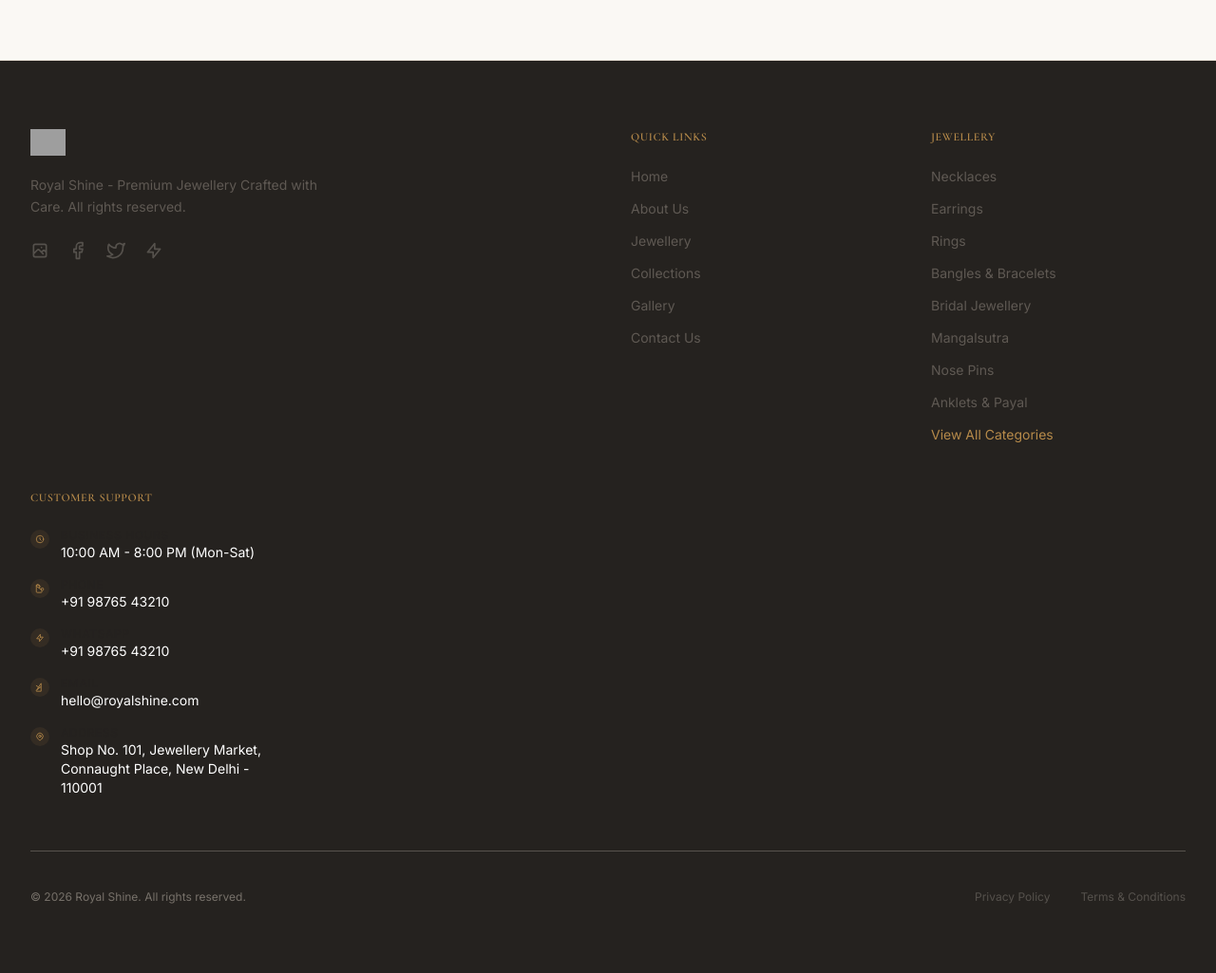
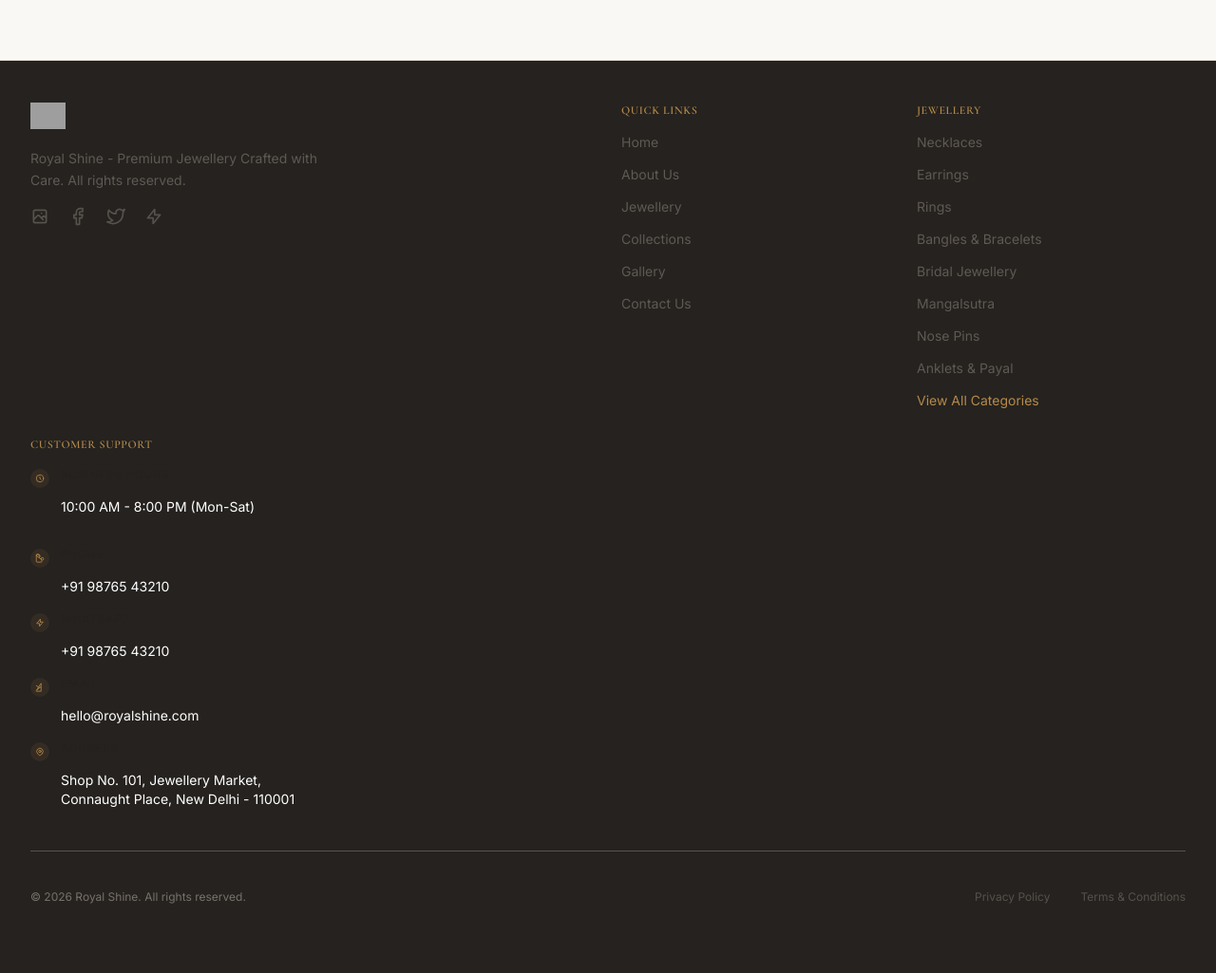
Before and after one commit to Trifusion-Dynamics/royal-shine, a Laravel app: page /gallery in a window 1280 px wide. Shown: the part 1444-2469 px from the top of the page at 95% size. After the commit the page ends 2396 px from the top, so only its background shows below. Run offline with Laravel 12, Linux system fonts and the light colour scheme; data comes from the database, SQL or seed files in the repository; data that the repository does not hold is empty; style sheets or scripts are compiled from the project's sources; some libraries are stand-ins or nearby versions; grey boxes are pictures that could not be loaded.

Commit message:
Refine storefront product imagery and compact footer

```diff
--- a/resources/css/app.css
+++ b/resources/css/app.css
@@ -374,3 +374,21 @@
 @media (prefers-reduced-motion: reduce) {
     .reveal { opacity: 1; transform: none; }
 }
+
+/* Royal Shine storefront refinement */
+@layer components {
+  .product-card { background: transparent; }
+  .product-card__image { aspect-ratio: 4 / 4.8; border: 1px solid rgba(154,113,62,.13); }
+  .product-card__image picture, .product-card__image picture img { display:block; width:100%; height:100%; }
+  .product-card__image picture img { object-fit:contain; }
+  .product-gallery-main img { display:block; min-height:320px; }
+  footer .container-luxury { padding-top:2.75rem; padding-bottom:1.25rem; }
+  footer .container-luxury > .grid { gap:1.75rem; margin-bottom:1.75rem; }
+  footer .container-luxury > .grid h4 { margin-bottom:1rem; }
+  footer .container-luxury > .grid ul { gap:.55rem; }
+  footer .container-luxury > .grid p { margin-bottom:1rem; }
+}
+@media (max-width:767px) {
+  .product-card__image { aspect-ratio: 1 / 1.08; }
+  footer .container-luxury { padding-top:2rem; }
+}
```
